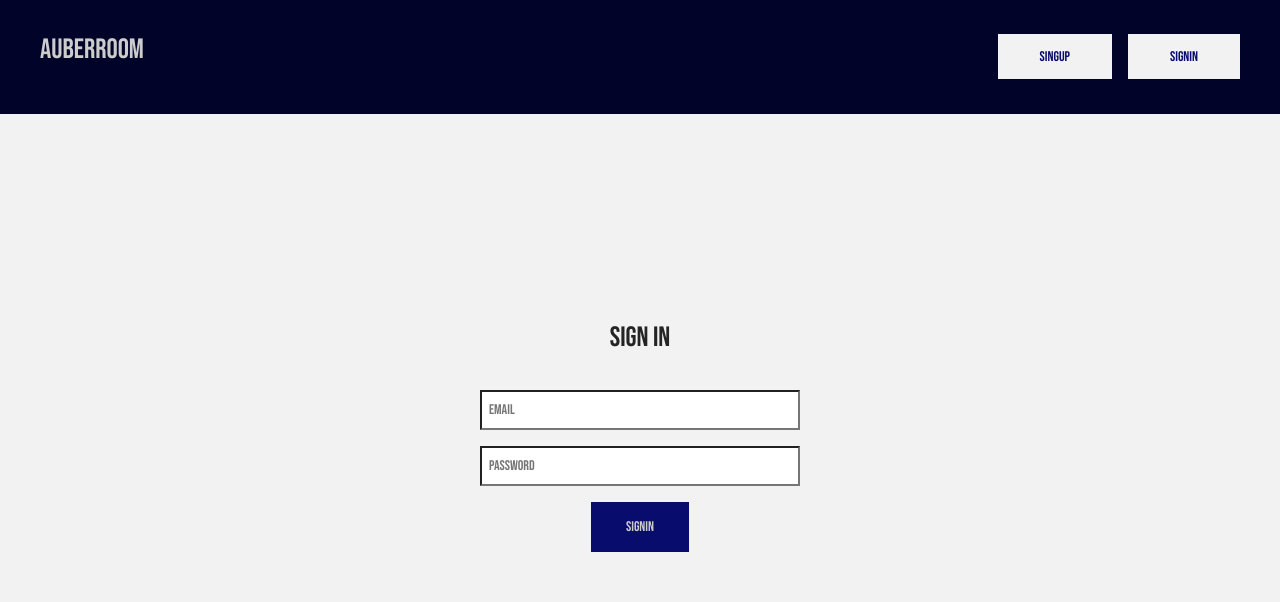
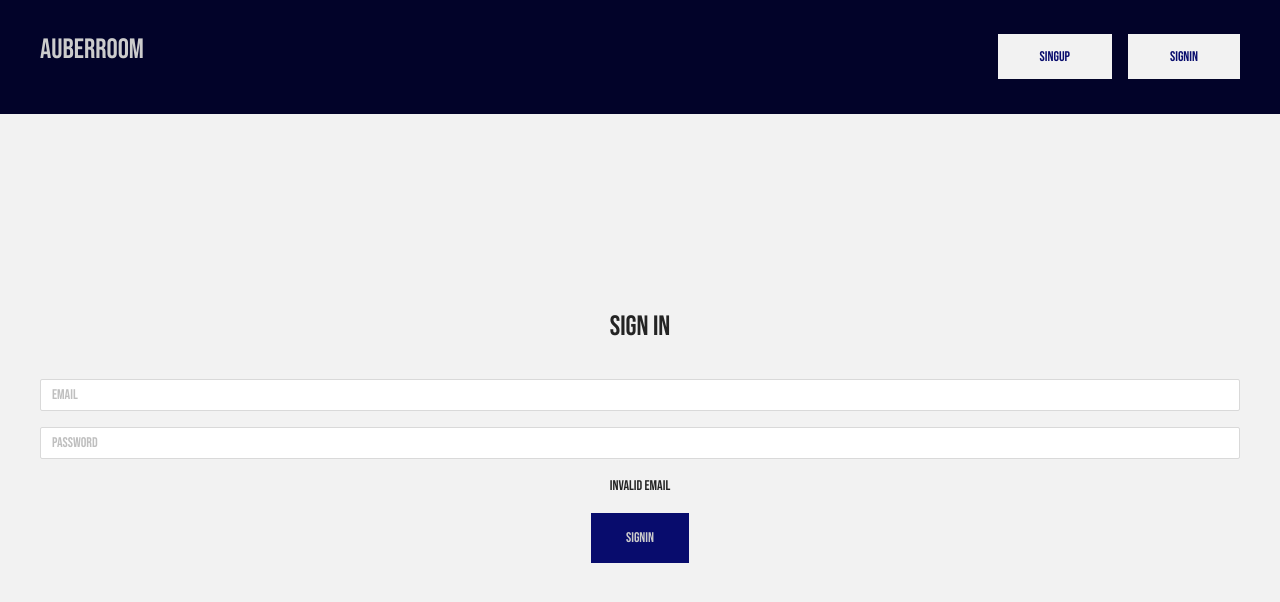
Before and after one commit to SyedZawwarAhmed/Hotel-Booking-Web-App, a React (Create React App) app in the folder client/: page /user/signin in a window 1280 px wide. Both pictures are taken after a click on the button "Signin". Shown: the top 602 px of the page. Built offline with nearby package versions, Linux system fonts and the light colour scheme; a web font is replaced by a local one.

Commit message:
changes made

```diff
--- a/client/src/screens/Signinscreen.js
+++ b/client/src/screens/Signinscreen.js
@@ -1,10 +1,14 @@
 import React, { useState } from "react";
+import { Input } from "antd";
 import axios from "axios";
+import Error from "../components/Error";
 import "../stylesheets/Signin.css";
 
 function Signinscreen() {
   const [email, setEmail] = useState("");
   const [password, setPassword] = useState("");
+  const [loading, setLoading] = useState(false);
+  const [error, setError] = useState("");
 
   const validateEmail = (email) => {
     return String(email)
@@ -15,6 +19,7 @@ function Signinscreen() {
   };
 
   async function signin() {
+    setLoading(true);
     if (validateEmail(email)) {
       const user = {
         email,
@@ -26,34 +31,45 @@ function Signinscreen() {
         .then((res) => {
           console.log(res.data);
           localStorage.setItem("currentUser", JSON.stringify(res.data));
+          setLoading(false);
           window.location.href = "/home";
         })
         .catch((err) => {
-          console.log(err);
+          setLoading(false);
+          setError(err.message);
+          console.log("🚀 ~ file: Signinscreen.js ~ line 40 ~ signin ~ err.message", err)
         });
     } else {
-      console.log("enter a valid email address");
+      setError("Invalid email");
+      setLoading(false);
     }
   }
 
   return (
-    <div className="input-container">
+    <div className="input-container container">
       <h1>Sign in</h1>
-      <input
+      <Input
+        className="input"
         type="text"
         placeholder="email"
         onChange={(e) => {
           setEmail(e.target.value);
         }}
       />
-      <input
+      <Input
+        className="input"
         type="text"
         placeholder="password"
+        status=""
         onChange={(e) => {
           setPassword(e.target.value);
         }}
       />
-      <button className="btn signup-btn" onClick={signin}>
+      {error !== "" && <label className="error-label">{error}</label>}
+      <button
+        className={loading ? "btn signup-btn disabled" : "btn signup-btn"}
+        onClick={signin}
+      >
         Signin
       </button>
     </div>
```
